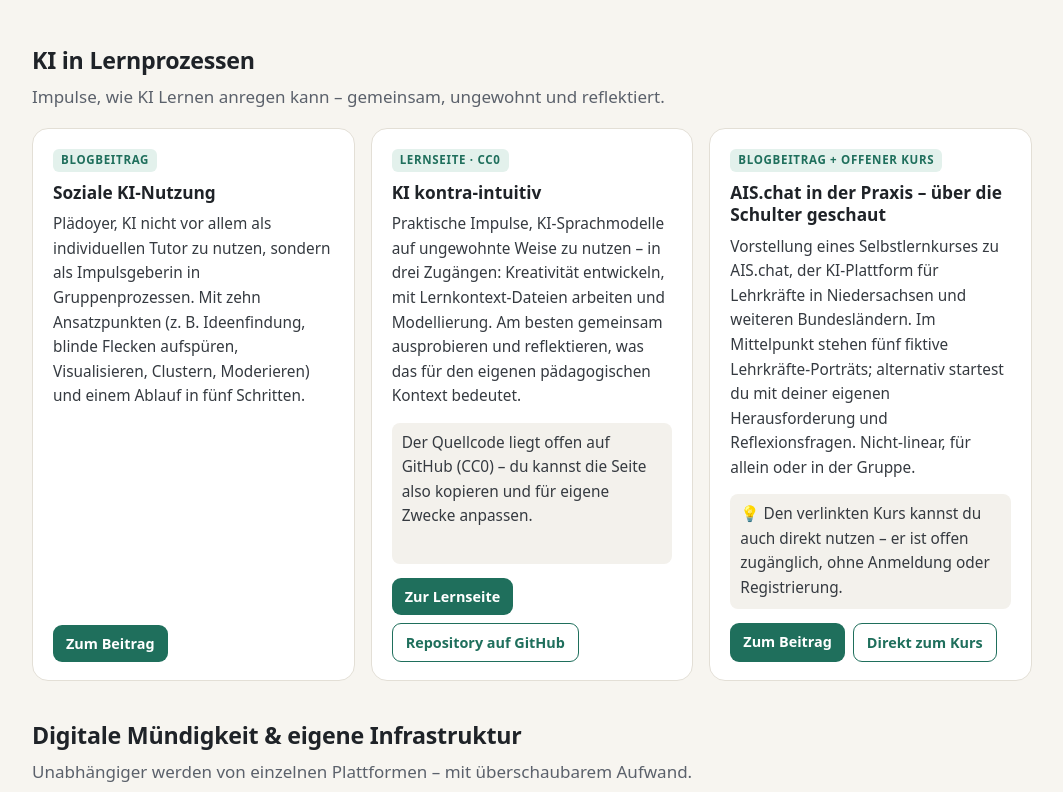
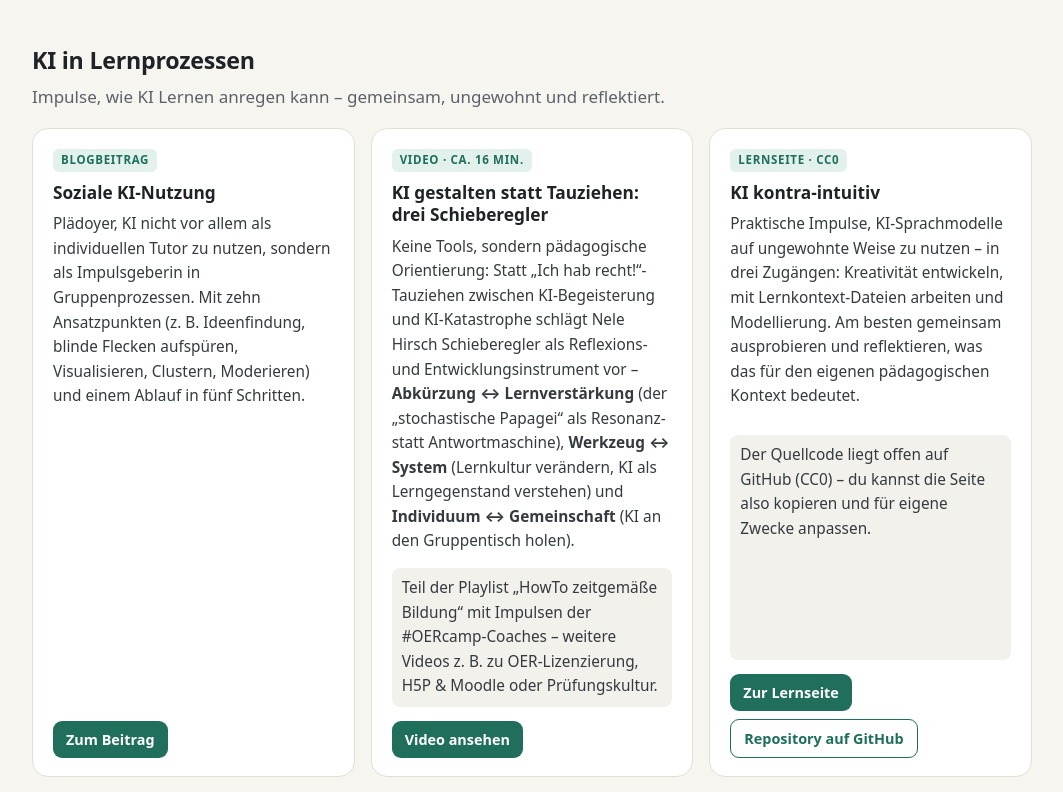
Before and after one commit to eBildungslabor/digi-impulse, a plain HTML site: page index.html in a window 1280 px wide. Shown: the part 540-1332 px from the top of the page, without its empty margins (108-1171 px from the left). Drawn offline with Linux system fonts and the light colour scheme.

Commit message:
Update index.html

```diff
--- a/index.html
+++ b/index.html
@@ -100,6 +100,14 @@
       <h3>Soziale KI-Nutzung</h3>
       <p>Plädoyer, KI nicht vor allem als individuellen Tutor zu nutzen, sondern als Impulsgeberin in Gruppenprozessen. Mit zehn Ansatzpunkten (z.&nbsp;B. Ideenfindung, blinde Flecken aufspüren, Visualisieren, Clustern, Moderieren) und einem Ablauf in fünf Schritten.</p>
       <div class="links"><a class="btn" href="https://ebildungslabor.de/blog/soziale-ki-nutzung/" target="_blank" rel="noopener">Zum Beitrag</a></div>
+    </article>
+
+    <article class="card">
+      <span class="tag">Video · ca. 16 Min.</span>
+      <h3>KI gestalten statt Tauziehen: drei Schieberegler</h3>
+      <p>Keine Tools, sondern pädagogische Orientierung: Statt „Ich hab recht!“-Tauziehen zwischen KI-Begeisterung und KI-Katastrophe schlägt Nele Hirsch Schieberegler als Reflexions- und Entwicklungsinstrument vor – <strong>Abkürzung ↔ Lernverstärkung</strong> (der „stochastische Papagei“ als Resonanz- statt Antwortmaschine), <strong>Werkzeug ↔ System</strong> (Lernkultur verändern, KI als Lerngegenstand verstehen) und <strong>Individuum ↔ Gemeinschaft</strong> (KI an den Gruppentisch holen).</p>
+      <p class="note">Teil der Playlist „HowTo zeitgemäße Bildung“ mit Impulsen der #OERcamp-Coaches – weitere Videos z.&nbsp;B. zu OER-Lizenzierung, H5P &amp; Moodle oder Prüfungskultur.</p>
+      <div class="links"><a class="btn" href="https://www.youtube.com/watch?v=3fitx4G-DC4&amp;list=PL4TgXnUJH7ZD4yOamitQuiFmUNQ32t6b8&amp;index=13" target="_blank" rel="noopener">Video ansehen</a></div>
     </article>
 
     <article class="card">
```
